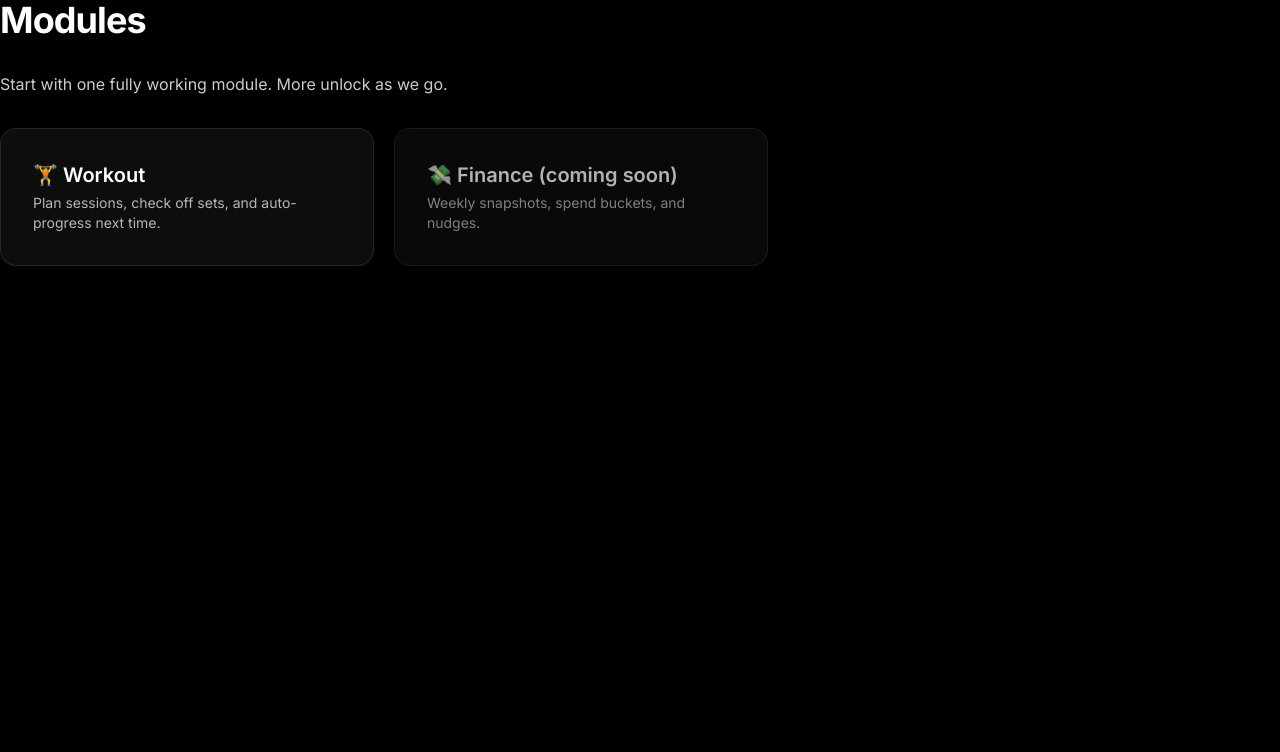
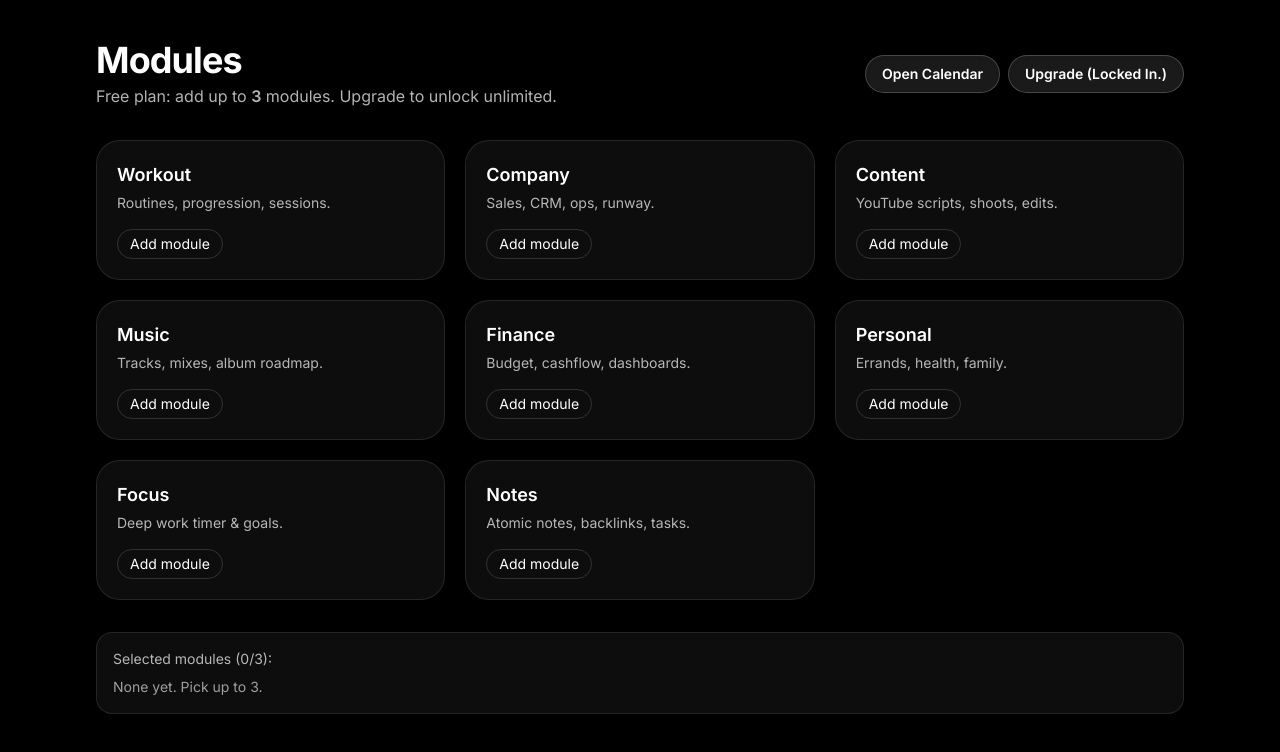
Before and after one commit to MasonIllies/OSAI, a Next.js app in the folder osai-mvp/: page /modules in a window 1280 px wide. Shown: the top 752 px of the page. Built offline with nearby package versions, Linux system fonts and the light colour scheme.

Commit message:
Update page.tsx

```diff
--- a/osai-mvp/app/modules/page.tsx
+++ b/osai-mvp/app/modules/page.tsx
@@ -1,20 +1,111 @@
-export default function ModulesIndex() {
+"use client";
+
+import { useEffect, useState } from "react";
+
+type ModuleKey = "workout" | "company" | "content" | "music" | "finance" | "personal" | "focus" | "notes";
+type Mod = { key: ModuleKey; name: string; desc: string };
+
+const ALL: Mod[] = [
+  { key: "workout", name: "Workout", desc: "Routines, progression, sessions." },
+  { key: "company", name: "Company", desc: "Sales, CRM, ops, runway." },
+  { key: "content", name: "Content", desc: "YouTube scripts, shoots, edits." },
+  { key: "music", name: "Music", desc: "Tracks, mixes, album roadmap." },
+  { key: "finance", name: "Finance", desc: "Budget, cashflow, dashboards." },
+  { key: "personal", name: "Personal", desc: "Errands, health, family." },
+  { key: "focus", name: "Focus", desc: "Deep work timer & goals." },
+  { key: "notes", name: "Notes", desc: "Atomic notes, backlinks, tasks." },
+];
+
+const STORAGE_KEY = "osai_modules_v1";
+
+export default function ModulesPage() {
+  const [selected, setSelected] = useState<ModuleKey[]>([]);
+
+  useEffect(() => {
+    try {
+      const raw = localStorage.getItem(STORAGE_KEY);
+      if (raw) setSelected(JSON.parse(raw));
+    } catch {}
+  }, []);
+  useEffect(() => {
+    localStorage.setItem(STORAGE_KEY, JSON.stringify(selected));
+  }, [selected]);
+
+  const atLimit = selected.length >= 3;
+
+  function toggle(m: ModuleKey) {
+    setSelected((list) => {
+      if (list.includes(m)) return list.filter((x) => x !== m);
+      if (list.length >= 3) return list; // hard stop on free
+      return [...list, m];
+    });
+  }
+
   return (
-    <section className="space-y-8 max-w-3xl">
-      <h1 className="text-4xl font-bold tracking-tight">Modules</h1>
-      <p className="text-white/80">
-        Start with one fully working module. More unlock as we go.
-      </p>
+    <section className="mx-auto max-w-6xl px-4 sm:px-6 lg:px-8 py-10 text-white">
+      <div className="flex items-center justify-between gap-3 flex-wrap">
+        <div>
+          <h1 className="text-3xl md:text-4xl font-bold tracking-tight">Modules</h1>
+          <p className="text-white/70 mt-1">
+            Free plan: add up to <span className="font-semibold">3</span> modules. Upgrade to unlock unlimited.
+          </p>
+        </div>
+        <div className="flex gap-2">
+          <a href="/calendar" className="inline-flex items-center gap-2 rounded-full border border-white/20 bg-white/10 px-4 py-2 text-sm font-semibold shadow-inner hover:bg-white/20">
+            Open Calendar
+          </a>
+          <a href="/pricing" className="inline-flex items-center gap-2 rounded-full border border-white/20 bg-white/10 px-4 py-2 text-sm font-semibold shadow-inner hover:bg-white/20">
+            Upgrade (Locked In.)
+          </a>
+        </div>
+      </div>
 
-      <div className="grid md:grid-cols-2 gap-5">
-        <a href="/modules/workout" className="card p-6 md:p-8 block hover:bg-white/10 transition-colors">
-          <h2 className="text-xl font-semibold">🏋️ Workout</h2>
-          <p className="text-sm text-white/70 mt-1">Plan sessions, check off sets, and auto-progress next time.</p>
-        </a>
+      {atLimit && (
+        <div className="mt-6 rounded-2xl border border-white/15 bg-white/10 p-4">
+          <div className="text-sm">
+            You’ve reached the free limit of <b>3 modules</b>. Remove one, or{" "}
+            <a href="/pricing" className="underline hover:opacity-80">upgrade to Locked In.</a>
+          </div>
+        </div>
+      )}
 
-        <div className="card p-6 md:p-8 opacity-70">
-          <h2 className="text-xl font-semibold">💸 Finance (coming soon)</h2>
-          <p className="text-sm text-white/70 mt-1">Weekly snapshots, spend buckets, and nudges.</p>
+      <div className="mt-8 grid sm:grid-cols-2 lg:grid-cols-3 gap-5">
+        {ALL.map((m) => {
+          const active = selected.includes(m.key);
+          const disabled = !active && atLimit;
+          return (
+            <button
+              key={m.key}
+              onClick={() => !disabled && toggle(m.key)}
+              className={`text-left rounded-3xl border p-5 transition
+                ${active ? "border-white/30 bg-white/15" : "border-white/10 bg-white/5 hover:bg-white/10"}
+                ${disabled ? "opacity-50 cursor-not-allowed" : ""}`}
+            >
+              <div className="text-lg font-semibold">{m.name}</div>
+              <div className="text-sm text-white/70 mt-1">{m.desc}</div>
+              <div className="mt-4 text-sm">
+                {active ? (
+                  <span className="inline-flex items-center rounded-full border border-white/20 bg-white/10 px-3 py-1">Added</span>
+                ) : (
+                  <span className="inline-flex items-center rounded-full border border-white/15 px-3 py-1">Add module</span>
+                )}
+              </div>
+            </button>
+          );
+        })}
+      </div>
+
+      {/* Selected summary */}
+      <div className="mt-8 rounded-2xl border border-white/10 bg-white/5 p-4">
+        <div className="text-sm text-white/70">Selected modules ({selected.length}/3):</div>
+        <div className="mt-2 flex flex-wrap gap-2">
+          {selected.length === 0 && <div className="text-sm text-white/60">None yet. Pick up to 3.</div>}
+          {selected.map((k) => (
+            <span key={k} className="inline-flex items-center gap-2 rounded-full border border-white/20 bg-white/10 px-3 py-1 text-sm">
+              {ALL.find((x) => x.key === k)?.name}
+              <button onClick={() => toggle(k)} className="opacity-80 hover:opacity-100">×</button>
+            </span>
+          ))}
         </div>
       </div>
     </section>
```
